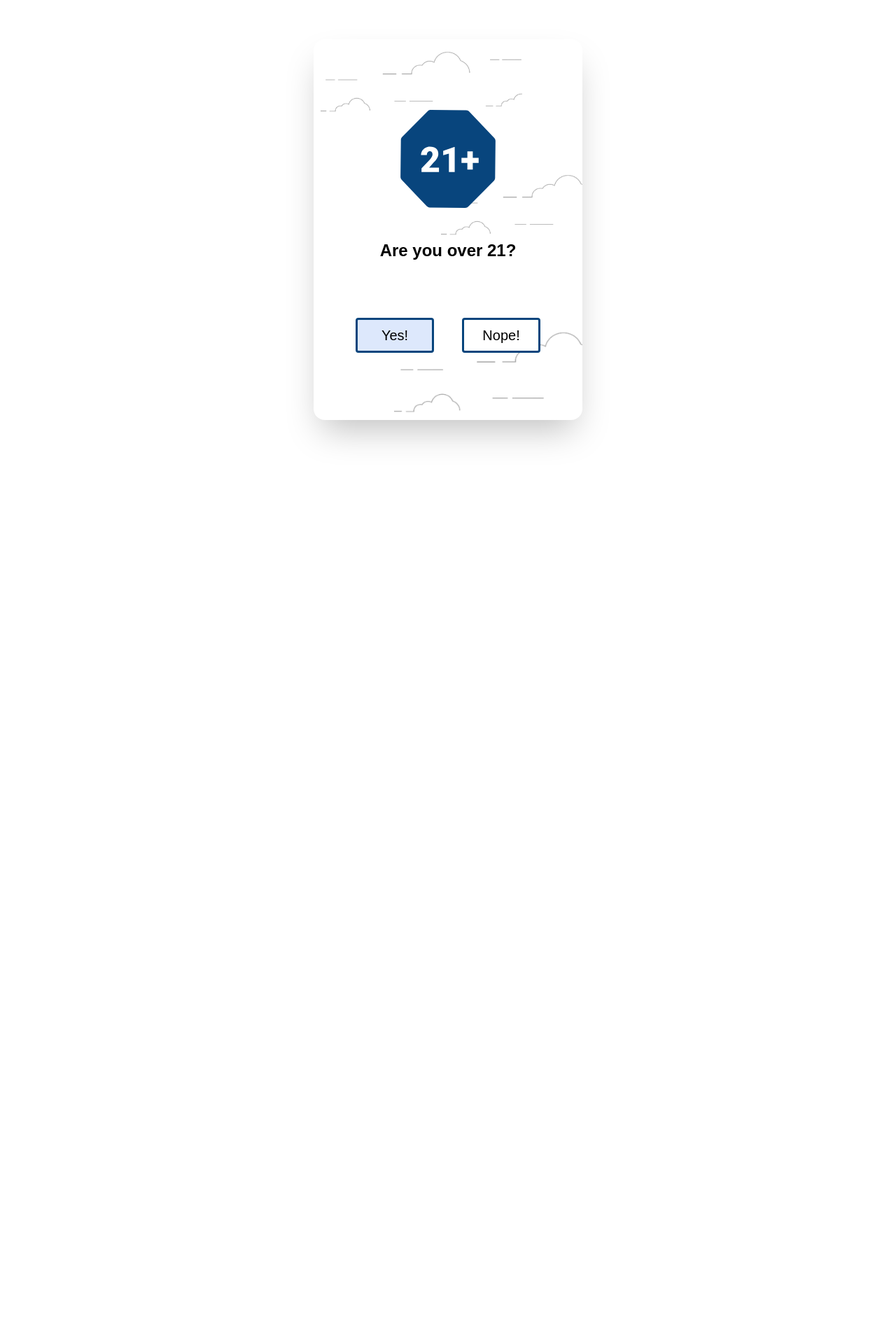
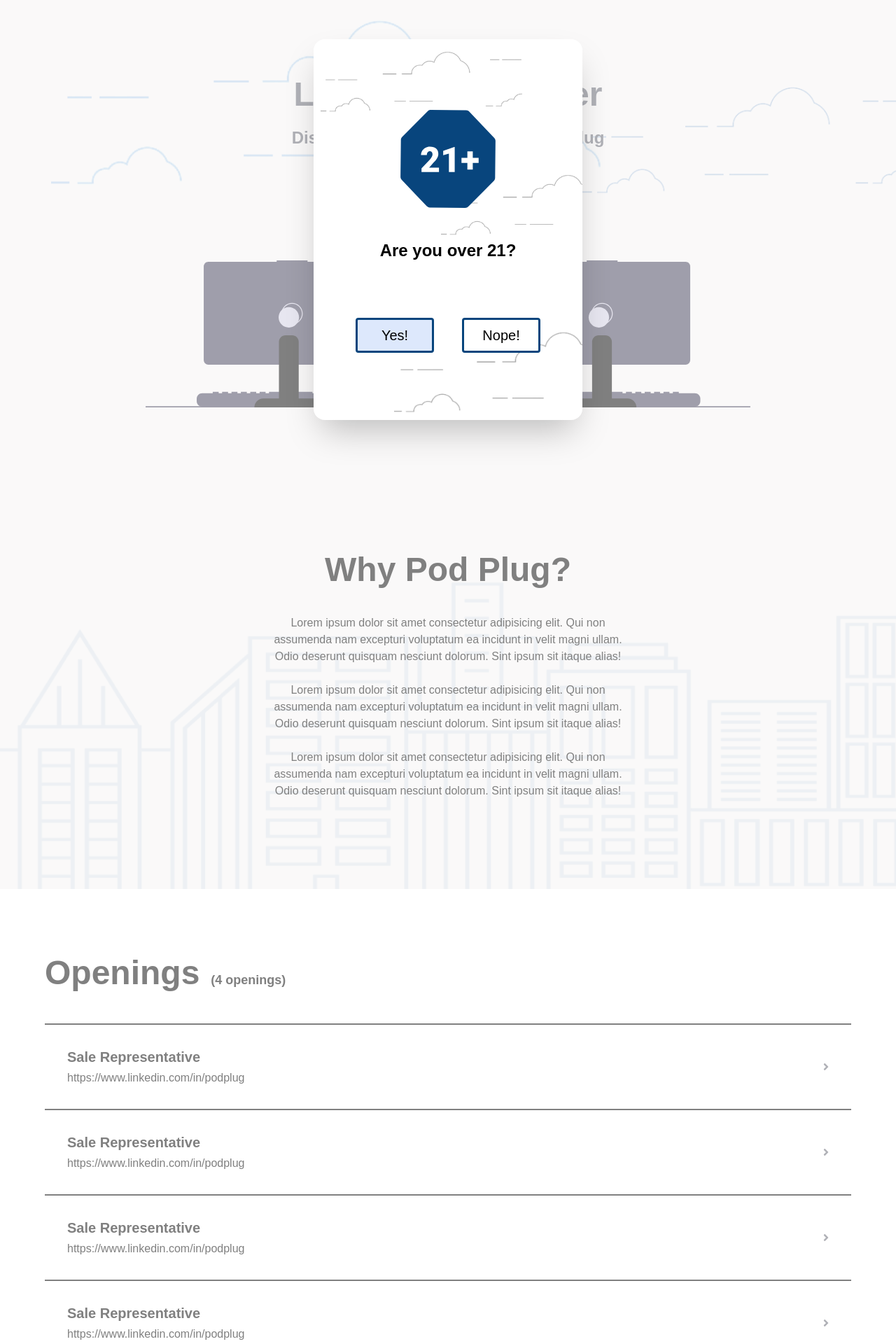
Before and after one commit to Cory-Accardo/pod_plug_main_client, a Next.js app: page /careers in a window 1280 px wide. Before the commit this address had no page. Shown: the part 120-2040 px from the top of the page at 70% size. Before the commit the page ends 800 px from the top, so only its background shows below. Built offline with nearby package versions, Linux system fonts and the light colour scheme.

Commit message:
Careers page

```diff
--- /dev/null
+++ b/components/OpeningEntry.tsx
@@ -0,0 +1,22 @@
+import { FontAwesomeIcon } from "@fortawesome/react-fontawesome";
+import { faAngleRight } from "@fortawesome/free-solid-svg-icons";
+
+interface OpeningEntryProps {
+  title: string;
+  link: string;
+}
+
+export default function OpeningEntry(props: OpeningEntryProps) {
+  return (
+    <div className="border-t-2 border-black px-2 py-8 md:p-8 font-raleway relative">
+      <div className="font-semibold text-lg md:text-xl mb-1">{props.title}</div>
+      <div className="text-xs md:text-base">{props.link}</div>
+      <div className="absolute right-2 md:right-8 top-0 bottom-0">
+        <FontAwesomeIcon
+          icon={faAngleRight}
+          className="w-8 h-8 relative top-1/2 transform -translate-y-1/2 text-subtitle-gray"
+        />
+      </div>
+    </div>
+  );
+}
--- /dev/null
+++ b/pages/careers.tsx
@@ -0,0 +1,122 @@
+import Head from "next/head";
+
+import Header from "../components/Header";
+import Image from "../components/Image";
+import Footer from "../components/Footer";
+import OpeningEntry from "../components/OpeningEntry";
+
+export default function Careers() {
+  return (
+    <>
+      <Head>
+        <link rel="shortcut icon" href="/favicon.png" />
+        <title>Careers - Pod Plug</title>
+      </Head>
+      {/* Header */}
+      <Header current="/about" />
+
+      <main className="bg-background-gray">
+        {/* Clouds */}
+        <div className="absolute z-clouds w-full page">
+          <img
+            src="/clouds_big.png"
+            alt="Clouds"
+            className="absolute opacity-80 z-clouds transform scale-75"
+            style={{ top: "0rem", left: "-5vw" }}
+          />
+          <img
+            src="/clouds_blue.png"
+            alt="Clouds"
+            className="absolute opacity-80 z-clouds hidden md:block"
+            style={{ top: "10rem", left: "65vw" }}
+          />
+        </div>
+        {/* Main content */}
+        <div className="outer-container flex flex-col items-center pt-36 pb-12 relative z-content">
+          <div className="container flex flex-col font-raleway">
+            <div className="text-subtitle-gray font-bold text-5xl text-center leading-tight">
+              Let&apos;s work together
+            </div>
+            <div className="text-theme-dark md:text-subtitle-gray font-semibold text-2xl text-center mt-4">
+              Discover your dream job with Pod Plug
+            </div>
+            <div className="w-2/5 md:w-64 bg-white rounded-xl p-3 self-center mt-6">
+              <div className="relative w-full h-full">
+                <Image
+                  src="/logo_dark_half"
+                  alt="Pod Plug logo"
+                  layout="responsive"
+                  height={1294}
+                  width={2097}
+                />
+              </div>
+            </div>
+            <img
+              src="/careers.svg"
+              alt="Careers illustration"
+              className="w-full lg:w-3/4 self-center transform -translate-y-8"
+            ></img>
+          </div>
+        </div>
+        <div className="outer-container flex flex-col items-center mt-32 relative z-content">
+          <div
+            className="absolute w-full h-full left-0 top-0 z-bg opacity-10"
+            style={{
+              backgroundSize: "auto 100%",
+              backgroundRepeat: "repeat-x",
+              backgroundImage: 'url("/skyline_full.png")',
+            }}
+          ></div>
+          <div className="max-w-128 font-raleway relative z-content pb-32">
+            <div className="font-bold text-4xl md:text-5xl text-center">Why Pod Plug?</div>
+            <div className="text-center mt-10">
+              Lorem ipsum dolor sit amet consectetur adipisicing elit. Qui non
+              assumenda nam excepturi voluptatum ea incidunt in velit magni
+              ullam. Odio deserunt quisquam nesciunt dolorum. Sint ipsum sit
+              itaque alias!
+            </div>
+            <div className="text-center mt-6">
+              Lorem ipsum dolor sit amet consectetur adipisicing elit. Qui non
+              assumenda nam excepturi voluptatum ea incidunt in velit magni
+              ullam. Odio deserunt quisquam nesciunt dolorum. Sint ipsum sit
+              itaque alias!
+            </div>
+            <div className="text-center mt-6">
+              Lorem ipsum dolor sit amet consectetur adipisicing elit. Qui non
+              assumenda nam excepturi voluptatum ea incidunt in velit magni
+              ullam. Odio deserunt quisquam nesciunt dolorum. Sint ipsum sit
+              itaque alias!
+            </div>
+          </div>
+        </div>
+      </main>
+      {/* Opennings */}
+      <div className="outer-container flex flex-col items-center">
+        <div className="container font-raleway">
+          <div className="font-semibold text-3xl md:text-4xl lg:text-5xl mt-24 mb-12">
+            Openings<span className="text-base md:text-lg ml-4">(4 openings)</span>
+          </div>
+          <div className="border-b-2 border-black">
+            <OpeningEntry
+              title="Sale Representative"
+              link="https://www.linkedin.com/in/podplug"
+            ></OpeningEntry>
+            <OpeningEntry
+              title="Sale Representative"
+              link="https://www.linkedin.com/in/podplug"
+            ></OpeningEntry>
+            <OpeningEntry
+              title="Sale Representative"
+              link="https://www.linkedin.com/in/podplug"
+            ></OpeningEntry>
+            <OpeningEntry
+              title="Sale Representative"
+              link="https://www.linkedin.com/in/podplug"
+            ></OpeningEntry>
+          </div>
+        </div>
+      </div>
+      <Footer />
+    </>
+  );
+}
--- a/tailwind.config.js
+++ b/tailwind.config.js
@@ -63,6 +63,7 @@
       },
       maxWidth: {
         32: "8rem",
+        128: "32rem",
       },
     },
   },
```
Also changed, not shown: public/careers.svg (added).
